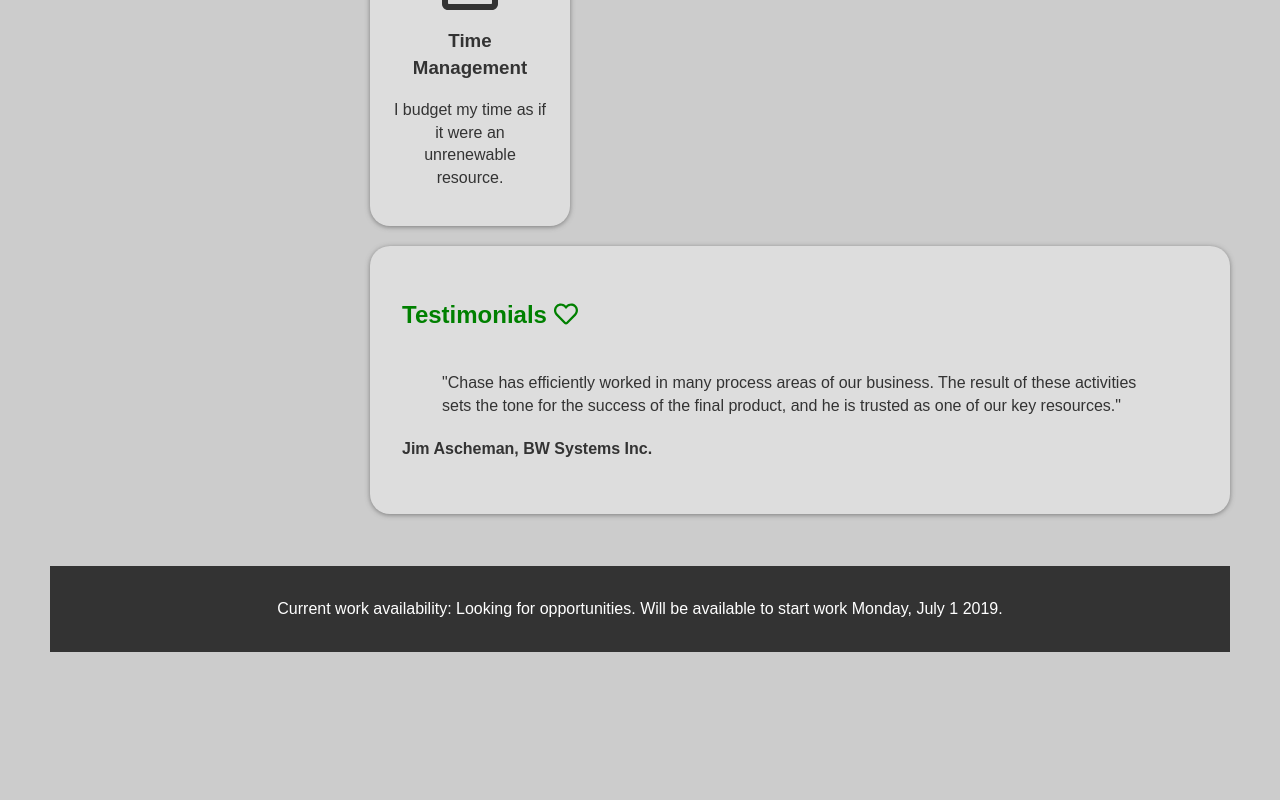
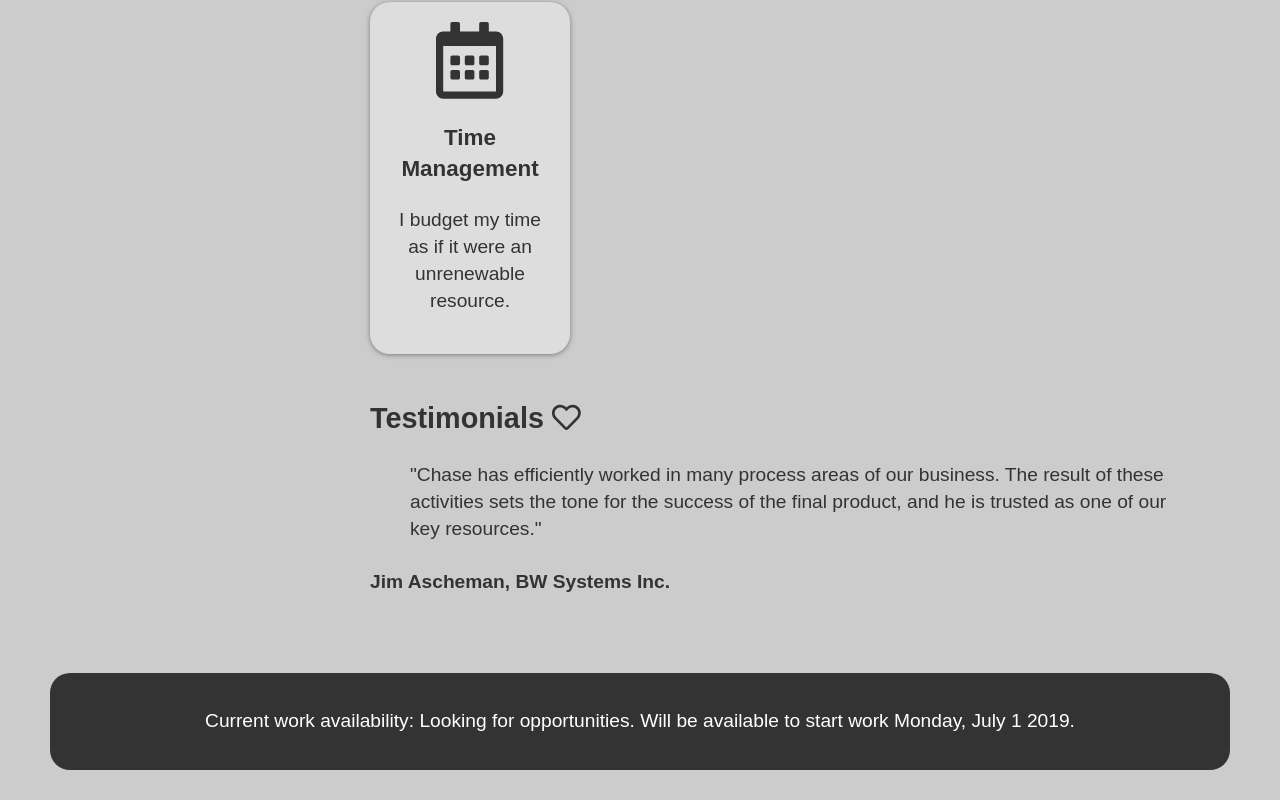
Before and after one commit to linzmeyer/personal-website, a React (Create React App) app: page /#/home in a window 1280 px wide. Shown: the part 932-1732 px from the top of the page. Before the commit the page ends 1614 px from the top, so only its background shows below. Built offline with nearby package versions, Linux system fonts and the light colour scheme.

Commit message:
reorganized

```diff
--- a/src/components/App/App.css
+++ b/src/components/App/App.css
@@ -52,12 +52,8 @@
     grid-gap: 20px;
   }
 
-  .footer {
-
-  }
-
-  /* testimonial */
-  .testimonial {
+  /* info */
+  .info {
     background: var(--primary);
     border-radius: 20px;
     box-shadow: var(--shadow);
@@ -65,7 +61,7 @@
     grid-gap: 5px;
     padding: 2rem;
   }
-  .testimonial h2 {
+  .info h2 {
     color: green;
   }
 
@@ -124,11 +120,6 @@
     grid-template-columns: repeat( auto-fit, minmax( 200px, 1fr ));
   }
 
-  .portfolio img {
-    width: 100%;
-    box-shadow: var(--shadow);
-  }
-
   /* Showcase */
   .showcase {
     /* this assigns the grid-area for showcase (used in .top-container) */
@@ -183,9 +174,6 @@
   /*  Top Container */
   .top-container {
     grid-gap: 20px;
-    /* grid-template-areas:
-      'showcase showcase showcase top-box-a'
-      'showcase showcase showcase top-box-b'; */
   }
 
   .wrapper {
@@ -193,24 +181,30 @@
     grid-gap: 20px;
     grid-template-areas:
     'nav' 'content-container';
-    /* grid-template-columns: repeat( 2, minmax( 200px, 1fr )); */
-    /* grid-template-columns: minmax(100px, 288px) minmax(200px, 1fr); */
     grid-template-columns: minmax( 260px, 300px) minmax(200px, 1fr);
   }
 
   /*** Node Selectors *********************************************************/
   body {
     background: #ccc;
+    font-size: 1.2rem;
+    line-height: 1.4;
     margin: 30px 50px;
-    line-height: 1.4;
   }
 
   footer {
+    background: var(--dark);
+    border-radius: 20px;
+    color: var(--light);
     margin-top: 2rem;
-    background: var(--dark);
+    padding: 1rem;
+    text-align: center;
+  }
+  footer a {
     color: var(--light);
-    text-align: center;
-    padding: 1rem;
+  }
+  footer a:hover {
+    color: yellow;
   }
 
   html {
```
